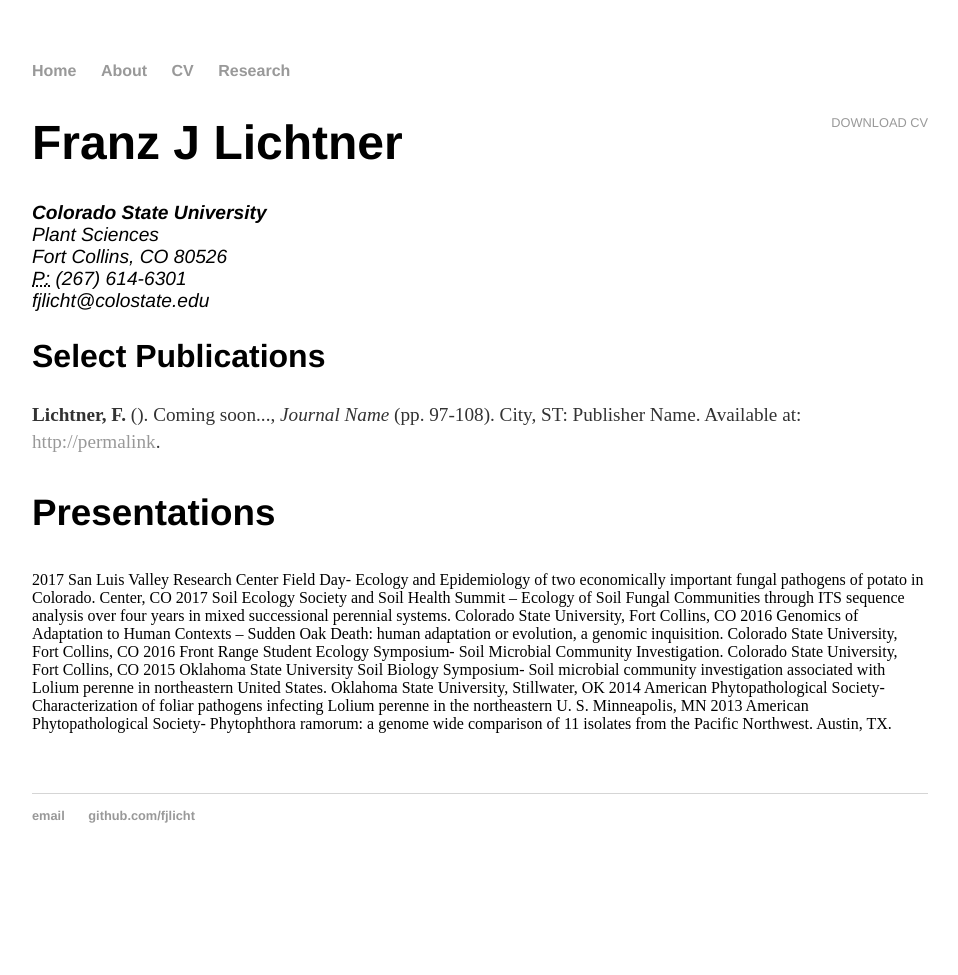
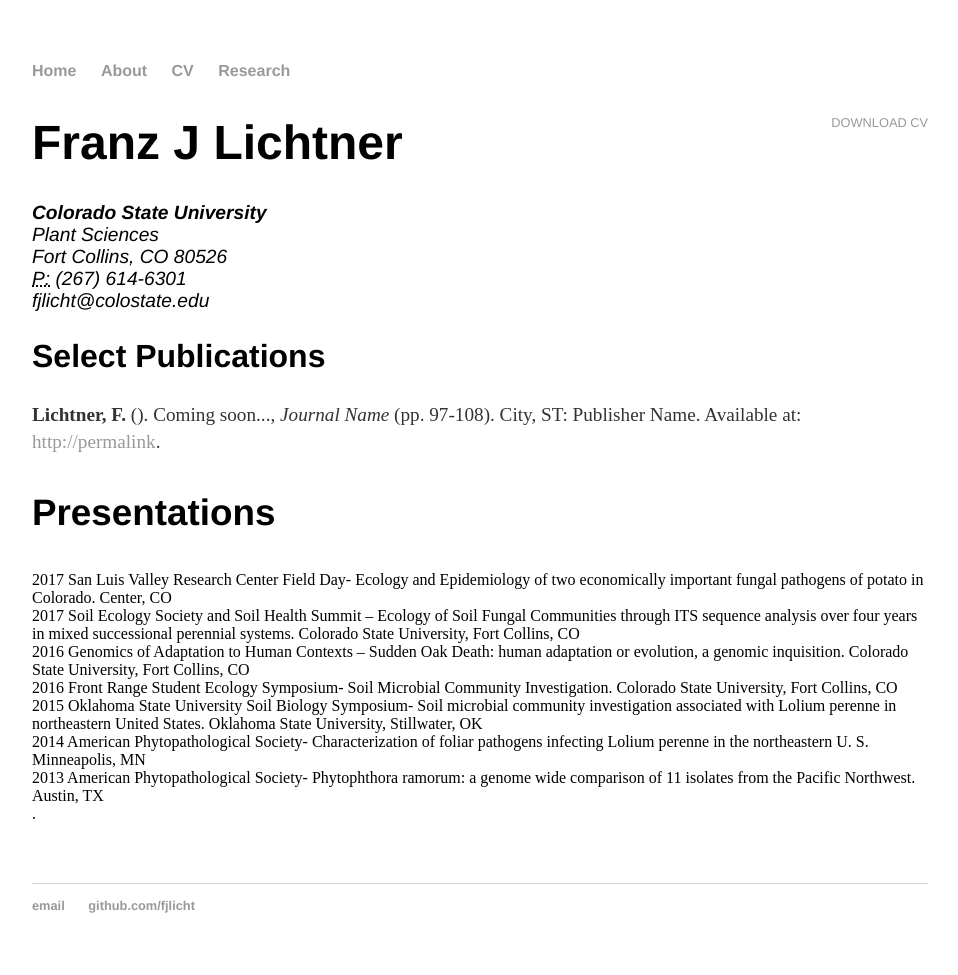
Before and after one commit to fjlicht/franzandanne.github.io, a Jekyll site: the page built from cv/index.html, in a window 1280 px wide. Shown: the whole page, without its empty margins (160-1118 px from the left). Built offline with Jekyll 4.4.1, drawn with Linux system fonts in a browser that asks for light colours; before the commit the page ends 900 px from its top, so only the background shows below that.

```diff
--- a/cv/index.html
+++ b/cv/index.html
@@ -19,18 +19,18 @@ title: CV of Franz Lichtner
 					<p><strong>Lichtner, F.</strong> (). Coming soon..., <em>Journal Name</em> (pp. 97-108). City, ST: Publisher Name. Available at: <a href="#">http://permalink</a>.
 
 					<h3>Presentations</h3>
-2017 San Luis Valley Research Center Field Day- Ecology and Epidemiology of two economically important fungal pathogens of potato in Colorado. Center, CO
+2017 San Luis Valley Research Center Field Day- Ecology and Epidemiology of two economically important fungal pathogens of potato in Colorado. Center, CO<br>
 
-2017 Soil Ecology Society and Soil Health Summit – Ecology of Soil Fungal Communities through ITS sequence analysis over four years in mixed successional perennial systems. Colorado State University, Fort Collins, CO
+2017 Soil Ecology Society and Soil Health Summit – Ecology of Soil Fungal Communities through ITS sequence analysis over four years in mixed successional perennial systems. Colorado State University, Fort Collins, CO<br>
 
-2016 Genomics of Adaptation to Human Contexts – Sudden Oak Death: human adaptation or evolution, a genomic inquisition. Colorado State University, Fort Collins, CO
+2016 Genomics of Adaptation to Human Contexts – Sudden Oak Death: human adaptation or evolution, a genomic inquisition. Colorado State University, Fort Collins, CO<br>
 
-2016 Front Range Student Ecology Symposium- Soil Microbial Community Investigation. Colorado State University, Fort Collins, CO
+2016 Front Range Student Ecology Symposium- Soil Microbial Community Investigation. Colorado State University, Fort Collins, CO<br>
 
-2015 Oklahoma State University Soil Biology Symposium- Soil microbial community investigation associated with Lolium perenne in northeastern United States. Oklahoma State University, Stillwater, OK
+2015 Oklahoma State University Soil Biology Symposium- Soil microbial community investigation associated with Lolium perenne in northeastern United States. Oklahoma State University, Stillwater, OK<br>
 
-2014 American Phytopathological Society- Characterization of foliar pathogens infecting Lolium perenne in the northeastern U. S. Minneapolis, MN
+2014 American Phytopathological Society- Characterization of foliar pathogens infecting Lolium perenne in the northeastern U. S. Minneapolis, MN<br>
 
-2013 American Phytopathological Society- Phytophthora ramorum: a genome wide comparison of 11 isolates from the Pacific Northwest. Austin, TX</a>.
+2013 American Phytopathological Society- Phytophthora ramorum: a genome wide comparison of 11 isolates from the Pacific Northwest. Austin, TX<br></a>.
 
 	</div>
```
